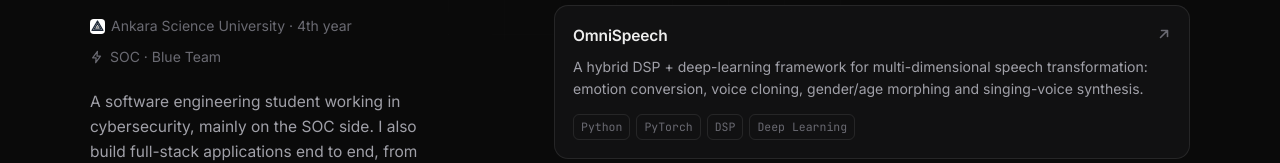
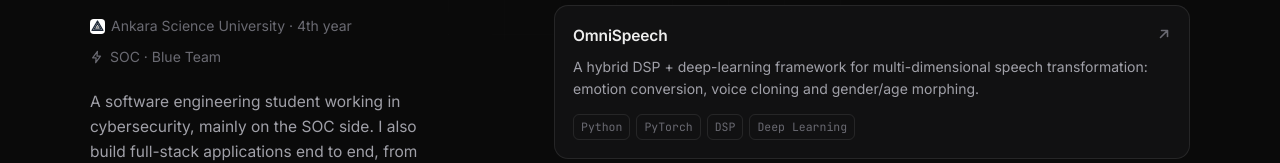
Before and after one commit to HasanBasriEngin/HasanBasriEngin.github.io, a React (Vite) app: page / in a window 1280 px wide. Shown: the part 302-465 px from the top of the page. Built offline with nearby package versions, Linux system fonts and the light colour scheme.

Commit message:
Drop singing-voice synthesis from OmniSpeech description

```diff
--- a/src/data.ts
+++ b/src/data.ts
@@ -70,8 +70,8 @@ export const projects: Project[] = [
   {
     name: "OmniSpeech",
     desc: {
-      en: "A hybrid DSP + deep-learning framework for multi-dimensional speech transformation: emotion conversion, voice cloning, gender/age morphing and singing-voice synthesis.",
-      tr: "Çok boyutlu ses dönüşümü için hibrit DSP + derin öğrenme çatısı: duygu dönüşümü, ses klonlama, cinsiyet/yaş morphing ve şarkı sesi sentezi.",
+      en: "A hybrid DSP + deep-learning framework for multi-dimensional speech transformation: emotion conversion, voice cloning and gender/age morphing.",
+      tr: "Çok boyutlu ses dönüşümü için hibrit DSP + derin öğrenme çatısı: duygu dönüşümü, ses klonlama ve cinsiyet/yaş morphing.",
     },
     tags: ["Python", "PyTorch", "DSP", "Deep Learning"],
     href: "https://github.com/HasanBasriEngin/OmniSpeech-A-Hybrid-DSP-Voice-Transformation",
```
